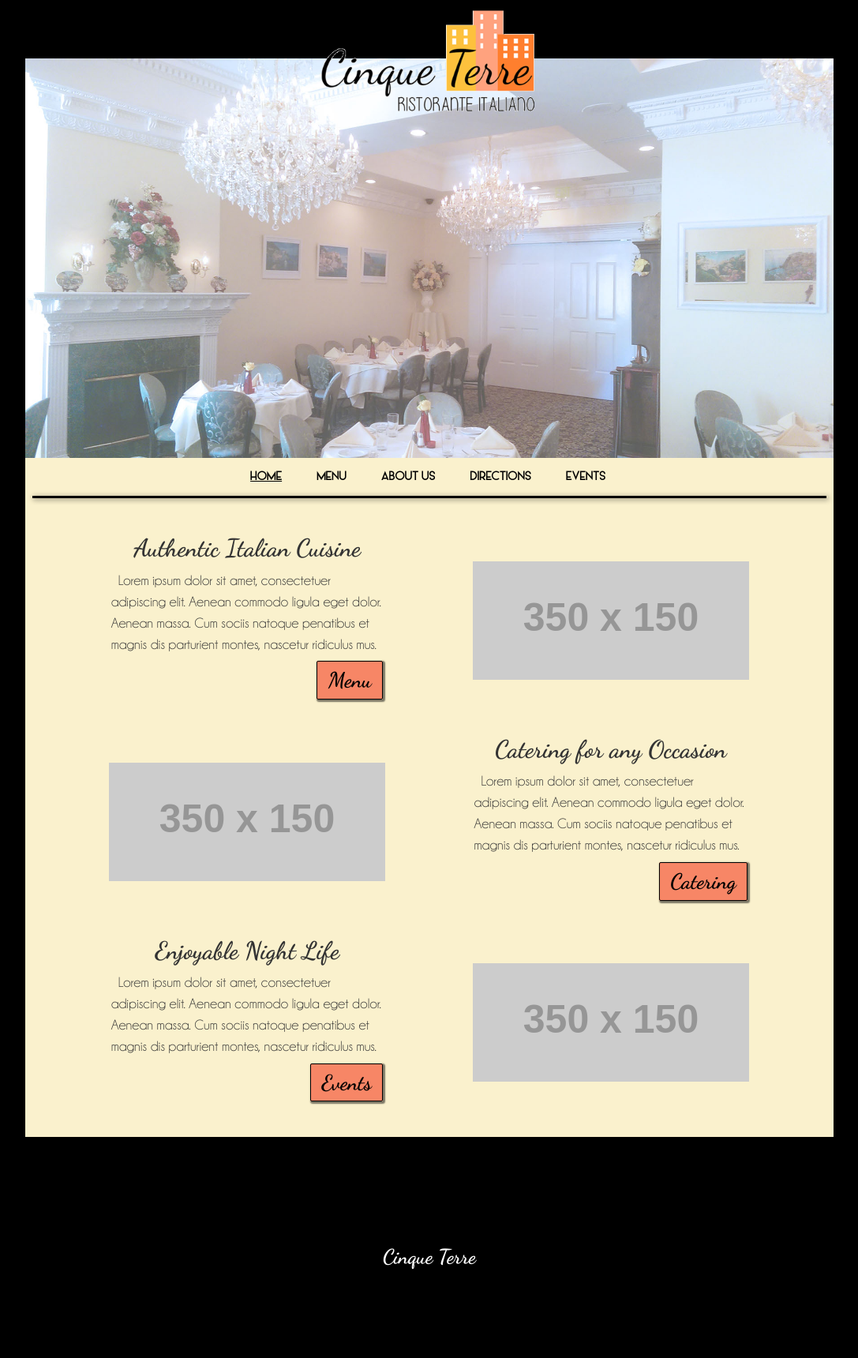
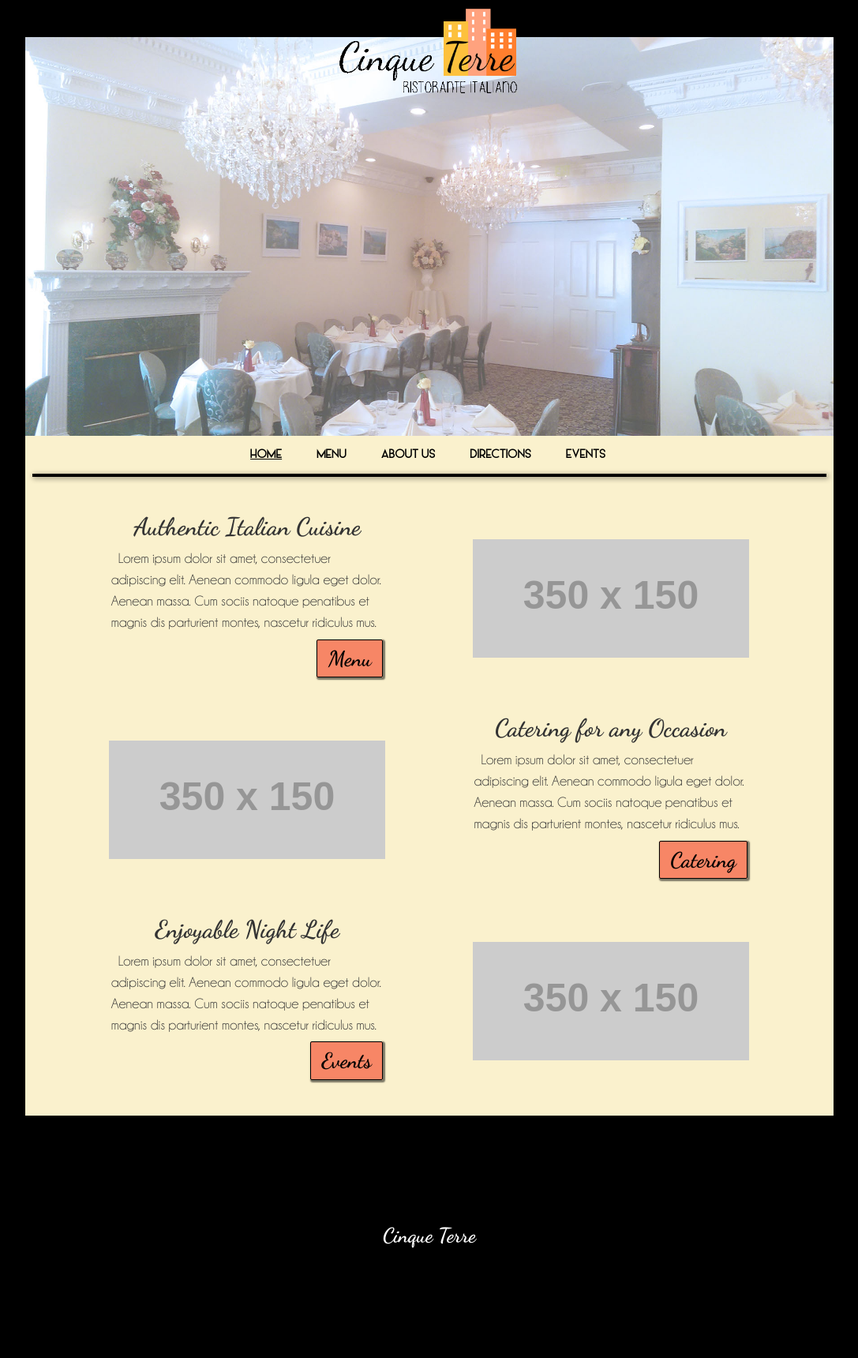
Before and after one commit to cinqueterreli/cinqueterre.github.io, a Jekyll site: the page built from 00index.html, in a window 1280 px wide. Shown: the whole page at 79% size, without its empty margins (96-1183 px from the left). Built offline with Jekyll 4.4.1, drawn with Linux system fonts in a browser that asks for light colours; after the commit the page ends 1693 px from its top, so only the background shows below that.

Commit message:
who knows?

```diff
--- a/_includes/header.html
+++ b/_includes/header.html
@@ -1,6 +1,6 @@
 <header class="site-header cf">
     <div class="container">
-        <a class="site-title" href="{{site.url}}"><img class="site-logo" src="images/cinqueLogo.gif" alt="Cinque Terre"></a>
+        <a class="site-title" href="{{site.url}}"><img class="site-logo" src="images/cinqueLogo.png" alt="Cinque Terre"></a>
         <img src="{{ page.header }}" alt="Cinque Terre Main Dining Room" class="header-image">
         <nav class="navbar">
             <ul class="header-nav">
--- a/css/main.css
+++ b/css/main.css
@@ -152,7 +152,7 @@ hr {
 }
 
 .site-logo {
-	max-width:300px;
+	max-width:250px;
 	margin: 0 auto -4em auto;
 }
 
```
Also changed, not shown: images/cinqueLogo.png (added).
